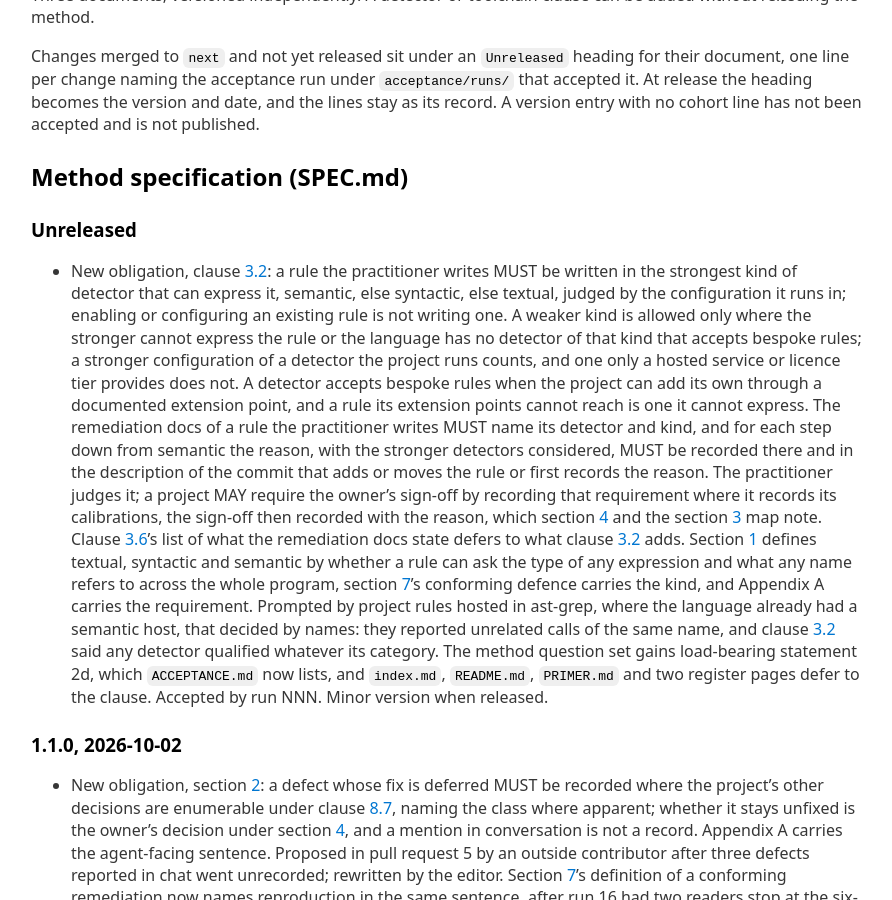
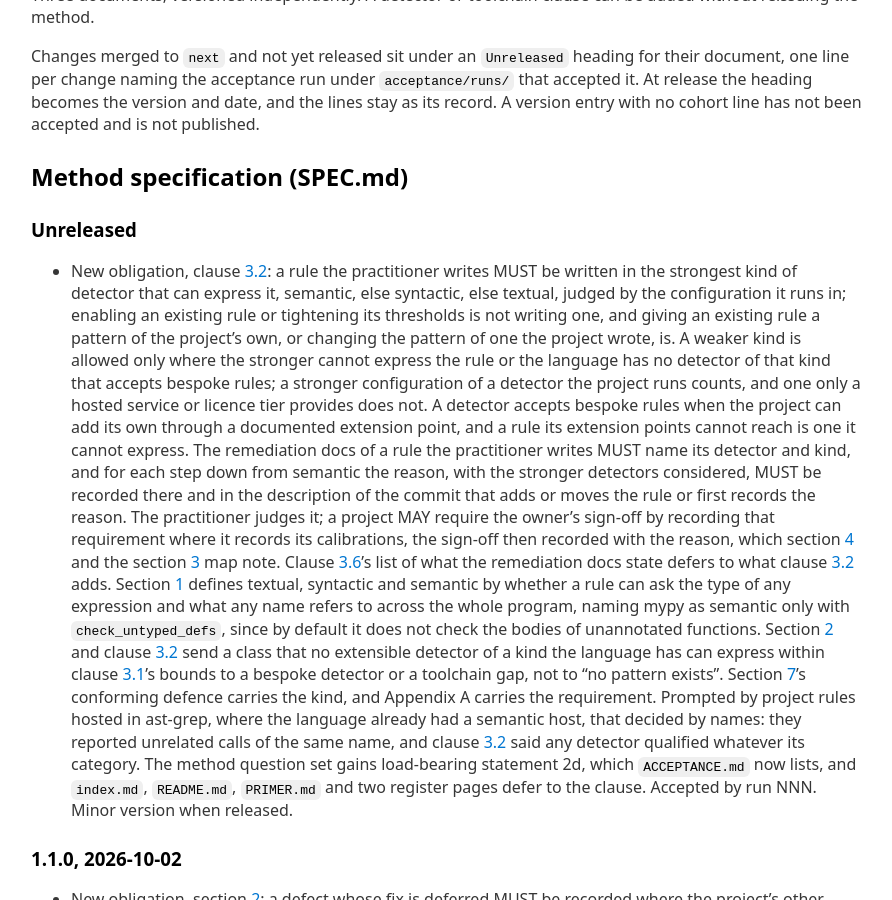
Before and after one commit to Defence-Before-Fix/defence-before-fix.github.io, a Jekyll site: the page built from CHANGELOG.md, in a window 1280 px wide and 900 px high, scrolled down 283 px. Shown: the whole window, without its empty margins (193-1085 px from the left). Built offline with Jekyll 4.4.1, drawn with Linux system fonts in a browser that asks for light colours; our own code applies the rules of GitHub Pages for plain Markdown files; some of the changed text lies outside the part shown.

Commit message:
Method 2, 3.2 and section 1, detector 9: apply the rulings on review 5
- Section 2's toolchain-gap exit and clause 3.2's bespoke-detector and
  gap paragraphs now turn on no extensible detector of a kind that can
  express the rule within clause 3.1's bounds, so a class only a kind the
  language lacks could hold is routed to a bespoke detector or a gap.
- Clause 3.2 states one reading of writing a rule: enabling an existing
  rule or tightening its thresholds is not; giving an existing rule a
  project pattern, or changing the pattern of a project rule, is. The
  reference now names the off-the-shelf paragraph.
- Section 1 names mypy as semantic only with check_untyped_defs (mypy's
  command-line documentation: by default the bodies of functions without
  annotations are not type checked); tools/mypy.md says the same.
- Detector section 9 no longer calls the verdict obligation one on a
  practitioner: section 8 binds whoever gives a verdict on a detector.
- CHANGELOG lines follow, run NNN placeholders kept.

Co-Authored-By: Claude Opus 5.5 <noreply@anthropic.com>

```diff
--- a/DETECTOR-SPEC.md
+++ b/DETECTOR-SPEC.md
@@ -361,8 +361,8 @@ maintainer's reading rather than the [Detector].
 
 ## 9. Relationship to the other specifications
 
-This document adds no obligations to a [Practitioner] and relaxes none, save one: a
-verdict on a [Detector], whoever gives it, names its kind under section 8. Every clause here
+This document adds no obligations to a [Practitioner] and relaxes none. Section 8 adds one on
+whoever gives a verdict on a [Detector]: to name its kind. Every clause here
 exists to make a clause of the method specification achievable with a [Detector] in hand.
 
 Where this document and the method specification disagree, the method specification governs. It
--- a/SPEC.md
+++ b/SPEC.md
@@ -86,7 +86,7 @@ Of a [Detector]: seeing the parse tree of the code, and at most some of the type
 
 #### Semantic
 
-Of a [Detector]: one in which a [Rule] can ask the type of any expression and what any name refers to, across the whole program, as the language's compiler or type checker resolves them, as in PHPStan, mypy, Clippy, Dylint and ESLint with typescript-eslint's type information. One that infers types only in part, or only within one file, is [Syntactic]. The same [Detector] can be [Syntactic] in one configuration and [Semantic] in another: ESLint without type information is [Syntactic]. A [Semantic] [Detector] need not accept bespoke [Rules]: Clippy does not, and in Rust a project's own [Semantic] [Rules] are written for Dylint.
+Of a [Detector]: one in which a [Rule] can ask the type of any expression and what any name refers to, across the whole program, as the language's compiler or type checker resolves them, as in PHPStan, mypy with `check_untyped_defs`, Clippy, Dylint and ESLint with typescript-eslint's type information. One that infers types only in part, or only within one file, is [Syntactic]. The same [Detector] can be [Syntactic] in one configuration and [Semantic] in another: ESLint without type information is [Syntactic]. A [Semantic] [Detector] need not accept bespoke [Rules]: Clippy does not, and in Rust a project's own [Semantic] [Rules] are written for Dylint.
 
 #### Rule
 
@@ -201,7 +201,8 @@ them judge whether the attempt was one.
 
 There are three ways out of the method and they are recorded differently. No pattern exists: the
 [Defect] is out of scope under this section, and only the sentence above is recorded. A pattern exists but the
-language has no extensible [Detector] and a bespoke one is not practical: a [Toolchain] gap
+language has no extensible [Detector] of a kind that can express the [Rule] within clause 3.1's
+bounds, and a bespoke one is not practical: a [Toolchain] gap
 under clause 3.2. A pattern exists, a
 [Detector] exists, but the [Toolchain] lacks a mechanism the [toolchain specification](TOOLING-SPEC.md) requires: a
 mechanism gap under clause 3.2, and the [Rule] is still built. The attempt that separates the first
@@ -411,7 +412,9 @@ are examples rather than a permitted list, and a [Detector] is not disqualified
 **Qualifying is not the same as being the right host.** A [Rule] the [Practitioner] writes MUST
 be written in the strongest kind of [Detector] that can express it: a [Semantic] one, else a
 [Syntactic] one, else a [Textual] one. The kind is that of the configuration the [Rule] runs in.
-Enabling or configuring an existing [Rule] is not writing one; the paragraph above covers that. A
+Enabling an existing [Rule], or tightening its thresholds, is not writing one, and the
+off-the-shelf paragraph above covers it; giving an existing [Rule] a pattern of the project's own,
+or changing the pattern of a [Rule] the project wrote, is writing one. A
 weaker kind is allowed only where the stronger kind cannot express the [Rule], as where the
 [Rule] reads a file the [Semantic] [Detector] does not parse, or where the language has no
 [Detector] of the stronger kind that accepts bespoke [Rules]. The language has one when the
@@ -439,7 +442,8 @@ variable the call is made on misses the same call on a variable named otherwise,
 [Instance] the [Rule] never sees. A [Semantic] [Detector] decides by the type, so the bounds of
 clause 3.1 can be held there.
 
-Where the affected language has no extensible [Detector] available, the [Practitioner] MAY build a
+Where the affected language has no extensible [Detector] available of a kind that can express the
+[Rule] within clause 3.1's bounds, the [Practitioner] MAY build a
 bespoke one: a program of the project's own that reads code and reports matches of the [Class], run
 through the project's own entry point like any other [Detector]. This is a last resort rather than
 a default, because a [Detector] the ecosystem maintains is cheaper to keep and easier for the next
@@ -458,7 +462,8 @@ then the only requirement is that somebody deciding what to invest in the [Toolc
 it. A gap recorded where nobody looks has been forgotten with extra steps.
 
 There are two kinds of gap and they lead to different work. The language having no extensible
-[Detector] and no practical bespoke one is the gap above, and the [Class] waits for one. The project's [Toolchain]
+[Detector] of a kind that can express the [Rule] within clause 3.1's bounds, and no practical
+bespoke one, is the gap above, and the [Class] waits for one. The project's [Toolchain]
 lacking a mechanism the [toolchain specification](TOOLING-SPEC.md) requires, such as a proving harness or an
 [Identifier] resolver, is a mechanism gap, and it does not put the [Class] out of reach: the
 [Practitioner] builds the [Rule], uses the substitutes clauses 3.3 and 3.6 already allow, and records
```
Also changed, not shown: tools/mypy.md (+1 -1 lines), CHANGELOG.md.
